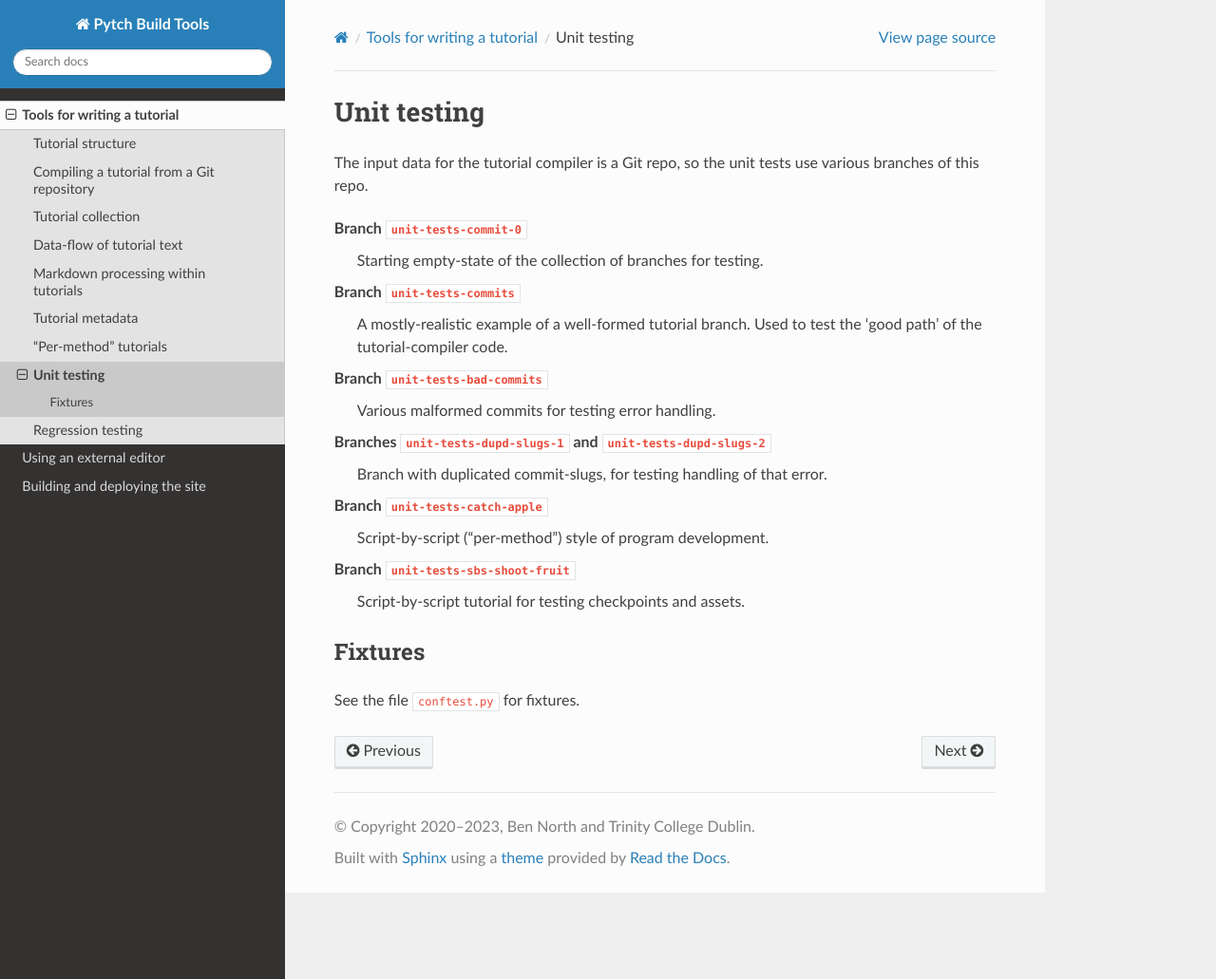
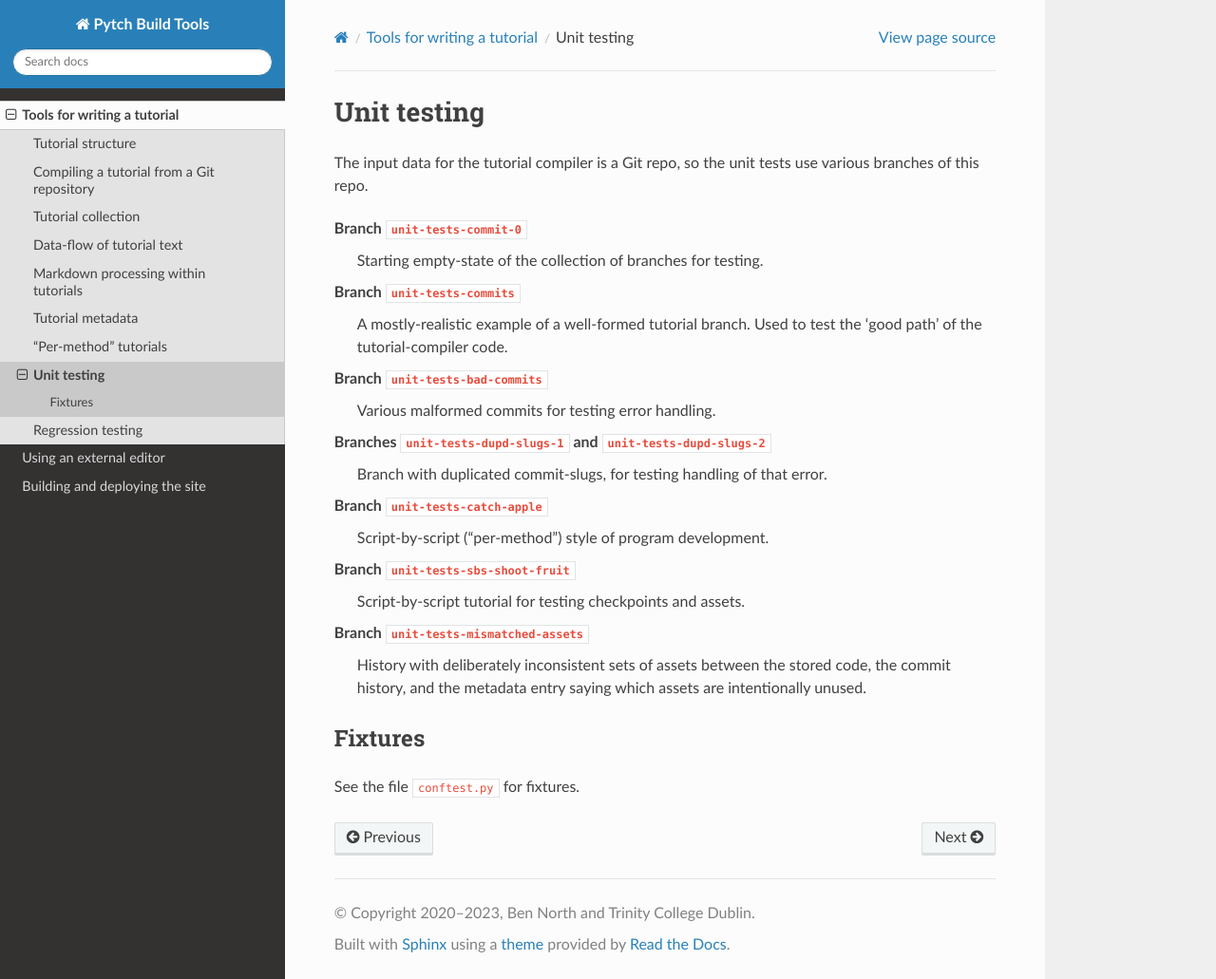
Before and after one commit to pytchlang/pytch-build, a Sphinx documentation site: the page built from doc/source/tutorialcompiler/unit-testing.rst, in a window 1280 px wide and 1031 px high. Shown: the whole window at 95% size. Built offline with Sphinx 7.4.7 and the Read the Docs theme 3.1.0, drawn with Linux system fonts in a browser that asks for light colours.

Commit message:
Add note re new unit-testing branch

```diff
--- a/doc/source/tutorialcompiler/unit-testing.rst
+++ b/doc/source/tutorialcompiler/unit-testing.rst
@@ -24,6 +24,11 @@ Branch ``unit-tests-catch-apple``
 Branch ``unit-tests-sbs-shoot-fruit``
   Script-by-script tutorial for testing checkpoints and assets.
 
+Branch ``unit-tests-mismatched-assets``
+  History with deliberately inconsistent sets of assets between the
+  stored code, the commit history, and the metadata entry saying which
+  assets are intentionally unused.
+
 
 Fixtures
 --------
```
